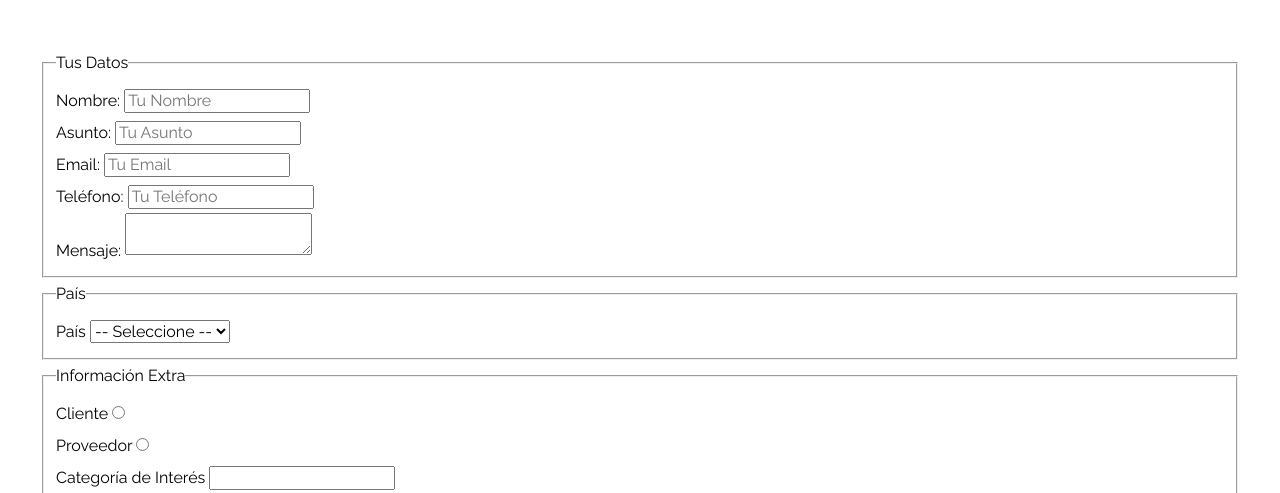
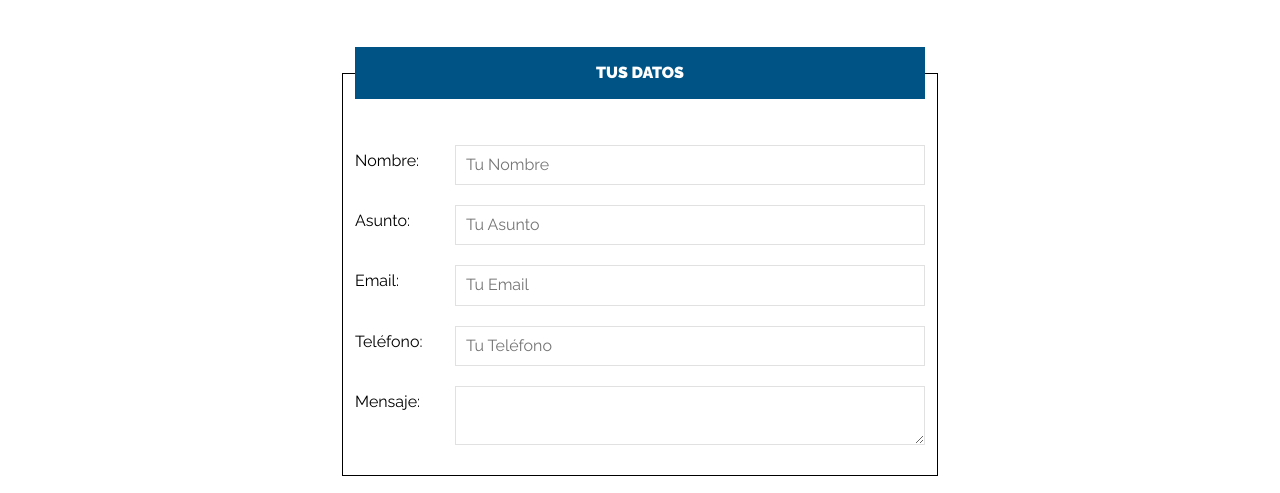
Before and after one commit to CristianMP04/ecommerce-Project, a plain HTML site: page contacto.html in a window 1280 px wide. Shown: the part 406-899 px from the top of the page. Drawn offline with nearby package versions, Linux system fonts and the light colour scheme.

Commit message:
end project
end project

```diff
--- a/contacto.html
+++ b/contacto.html
@@ -32,7 +32,7 @@
     <main class="contenido-principal contenedor">
         <h2 class="text-center">Contacto</h2>
 
-        <form>
+        <form class="formulario">
             <fieldset>
                 <legend>Tus Datos</legend>
                 <div class="campo">
@@ -97,7 +97,7 @@
                 </div>
             </fieldset>
 
-            <input type="submit" value="Enviar Formulario">
+            <input class="btn" type="submit" value="Enviar Formulario">
         </form>
 
     </main>
--- a/css/app.css
+++ b/css/app.css
@@ -55,10 +55,12 @@ img {
     padding: 1rem;
     transition: background-color.3s ease-out;
     text-align: center;
+    border: none;
 }
 
 .btn:hover {
     background-color: #769c02;
+    cursor: pointer;
 }
 
 /** Utilidades **/
@@ -311,3 +313,42 @@ img {
     width: 40rem;
     object-fit: cover;
 }
+
+/** Formulario **/
+.formulario {
+    max-width: 60rem;
+    margin: 0 auto;
+}
+
+.formulario fieldset {
+    border: 1px solid #000;
+    margin-bottom: 2rem;
+}
+
+.formulario legend {
+    background-color: #005485;
+    width: 100%;
+    text-align: center;
+    color: #fff;
+    text-transform: uppercase;
+    font-weight: 900;
+    padding: 1rem;
+    margin-bottom: 4rem;
+}
+
+.campo {
+    display: flex;
+    margin-bottom: 2rem;
+}
+
+.campo label {
+    flex-basis: 10rem;
+}
+
+.campo input:not([type="radio"]),
+.campo textarea,
+.campo select {
+    flex: 1;
+    border: 1px solid #e1e1e1;
+    padding: 1rem;
+}
```
